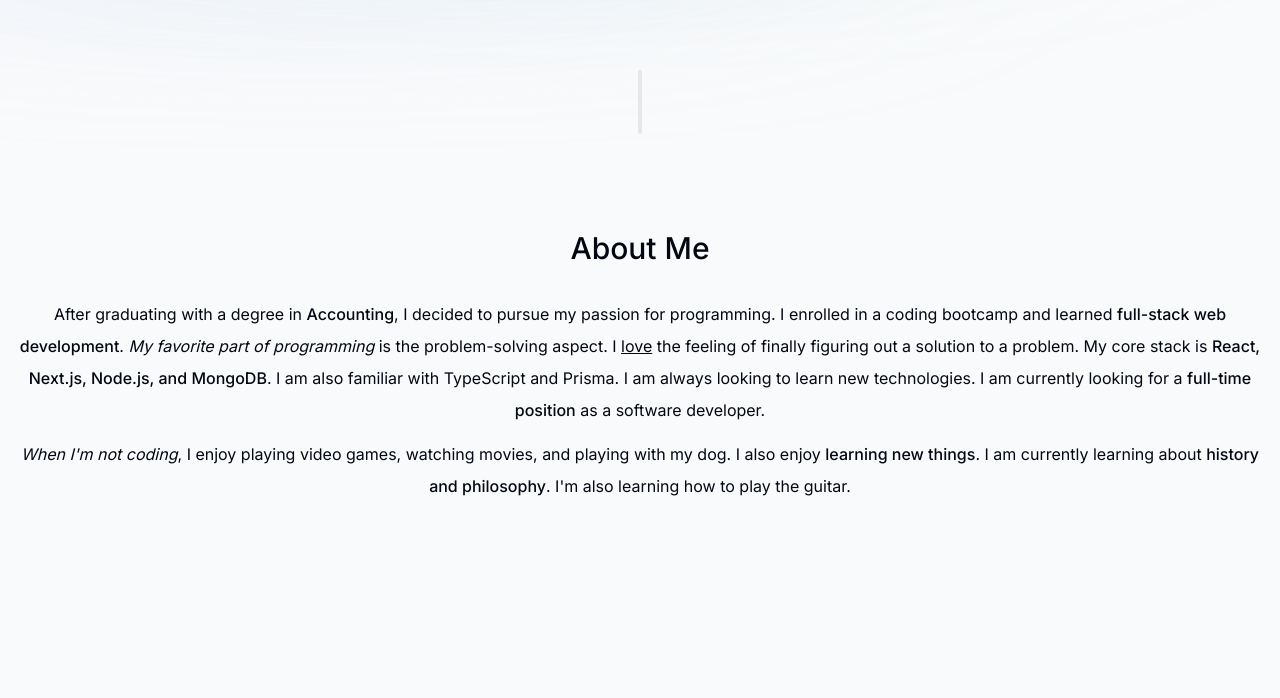
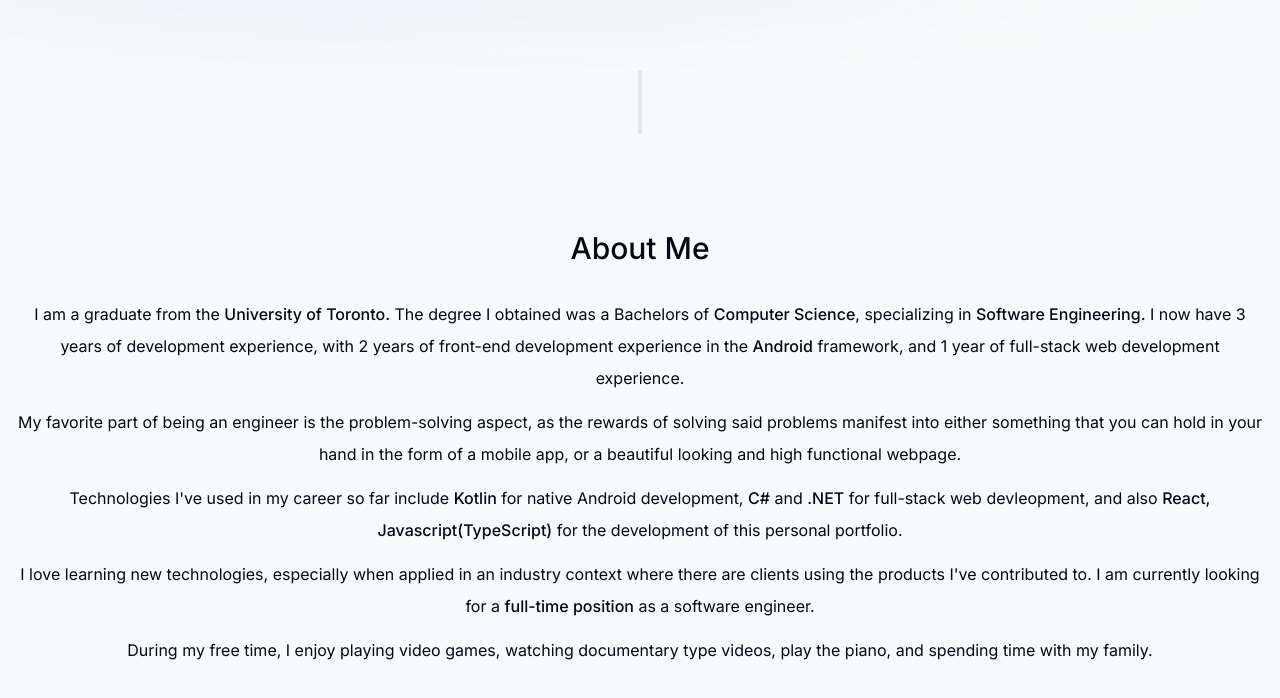
Before and after one commit to poqwerty1998/personal-portfolio, a Next.js app: page / in a window 1280 px wide. Shown: the part 758-1456 px from the top of the page. Built offline with nearby package versions, Linux system fonts and the light colour scheme.

Commit message:
about me section writeup completed

```diff
--- a/components/about.tsx
+++ b/components/about.tsx
@@ -5,36 +5,50 @@ import { motion } from "framer-motion";
 
 export default function About() {
   return (
-    <motion.section className="mb-28 margin-w-[45rem] text-center leading-8"
-    initial={{opacity: 0, y: 100}}
-    animate={{opacity: 1, y: 0}}
-    transition={{delay: 0.175}}>
+    <motion.section
+      className="mb-28 margin-w-[45rem] text-center leading-8"
+      initial={{ opacity: 0, y: 100 }}
+      animate={{ opacity: 1, y: 0 }}
+      transition={{ delay: 0.175 }}
+    >
       <SectionHeading>About Me</SectionHeading>
       <p className="mb-3">
-        After graduating with a degree in{" "}
-        <span className="font-medium">Accounting</span>, I decided to pursue my
-        passion for programming. I enrolled in a coding bootcamp and learned{" "}
-        <span className="font-medium">full-stack web development</span>.{" "}
-        <span className="italic">My favorite part of programming</span> is the
-        problem-solving aspect. I <span className="underline">love</span> the
-        feeling of finally figuring out a solution to a problem. My core stack
-        is{" "}
-        <span className="font-medium">
-          React, Next.js, Node.js, and MongoDB
-        </span>
-        . I am also familiar with TypeScript and Prisma. I am always looking to
-        learn new technologies. I am currently looking for a{" "}
+        I am a graduate from the{" "}
+        <span className="font-medium">University of Toronto.</span> The degree I
+        obtained was a Bachelors of{" "}
+        <span className="font-medium">Computer Science</span>, specializing in{" "}
+        <span className="font-medium">Software Engineering.</span> I now have 3
+        years of development experience, with 2 years of front-end development
+        experience in the <span className="font-medium">Android</span>{" "}
+        framework, and 1 year of full-stack web development experience.{" "}
+      </p>
+      <p className="mb-3">
+        My favorite part of being an engineer is the problem-solving aspect, as
+        the rewards of solving said problems manifest into either something that
+        you can hold in your hand in the form of a mobile app, or a beautiful
+        looking and high functional webpage.{" "}
+      </p>
+      <p className="mb-3">
+        Technologies I've used in my career so far include{" "}
+        <span className="font-medium">Kotlin</span> for native Android
+        development, <span className="font-medium">C#</span> and{" "}
+        <span className="font-medium">.NET</span> for full-stack web
+        devleopment, and also{" "}
+        <span className="font-medium">React, Javascript(TypeScript)</span> for
+        the development of this personal portfolio.{" "}
+      </p>
+      <p className="mb-3">
+        I love learning new technologies, especially when applied in an industry
+        context where there are clients using the products I've contributed to.
+        I am currently looking for a{" "}
         <span className="font-medium">full-time position</span> as a software
-        developer.
+        engineer.
       </p>
       <p>
-          <span className="italic">When I'm not coding</span>, I enjoy playing
-          video games, watching movies, and playing with my dog. I also enjoy{" "}
-          <span className="font-medium">learning new things</span>. I am
-          currently learning about{" "}
-          <span className="font-medium">history and philosophy</span>. I'm also
-          learning how to play the guitar.
-        </p>
+        During my free time, I enjoy playing
+        video games, watching documentary type videos, play the piano, and
+        spending time with my family.{" "}
+      </p>
     </motion.section>
   );
 }
```
